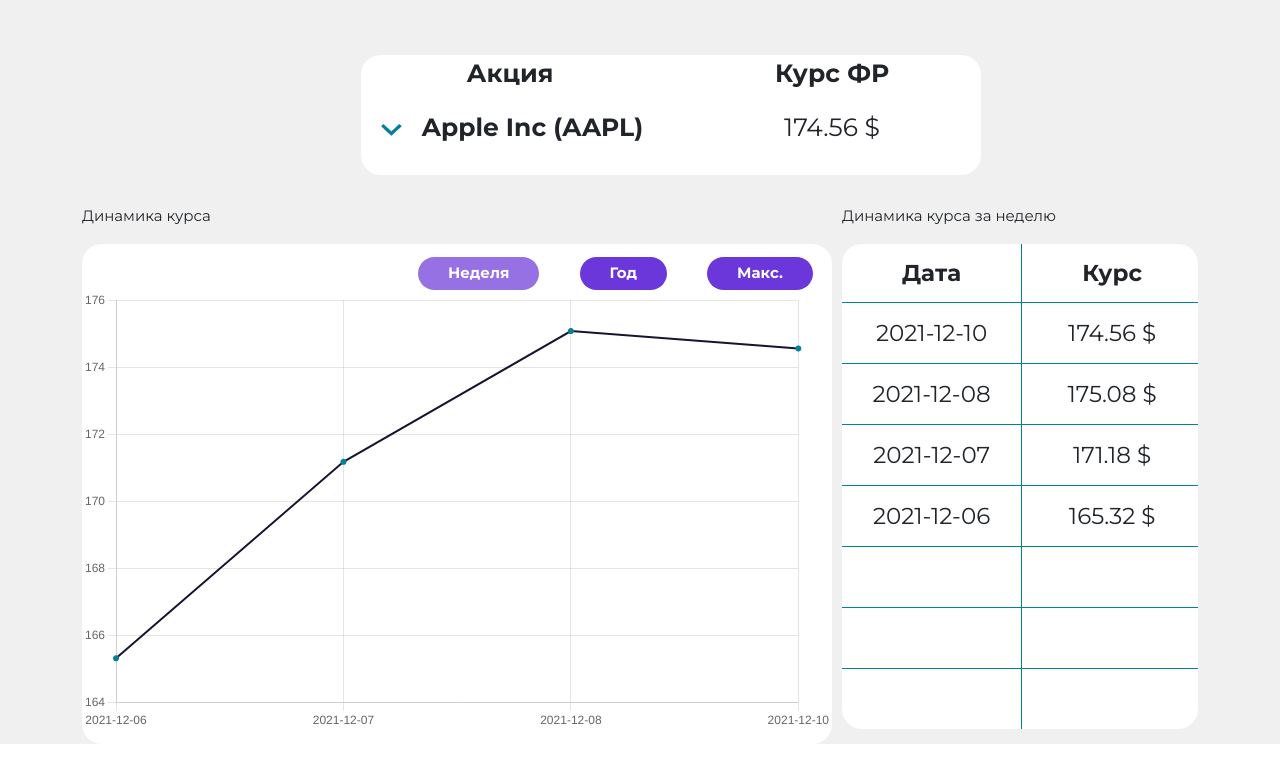
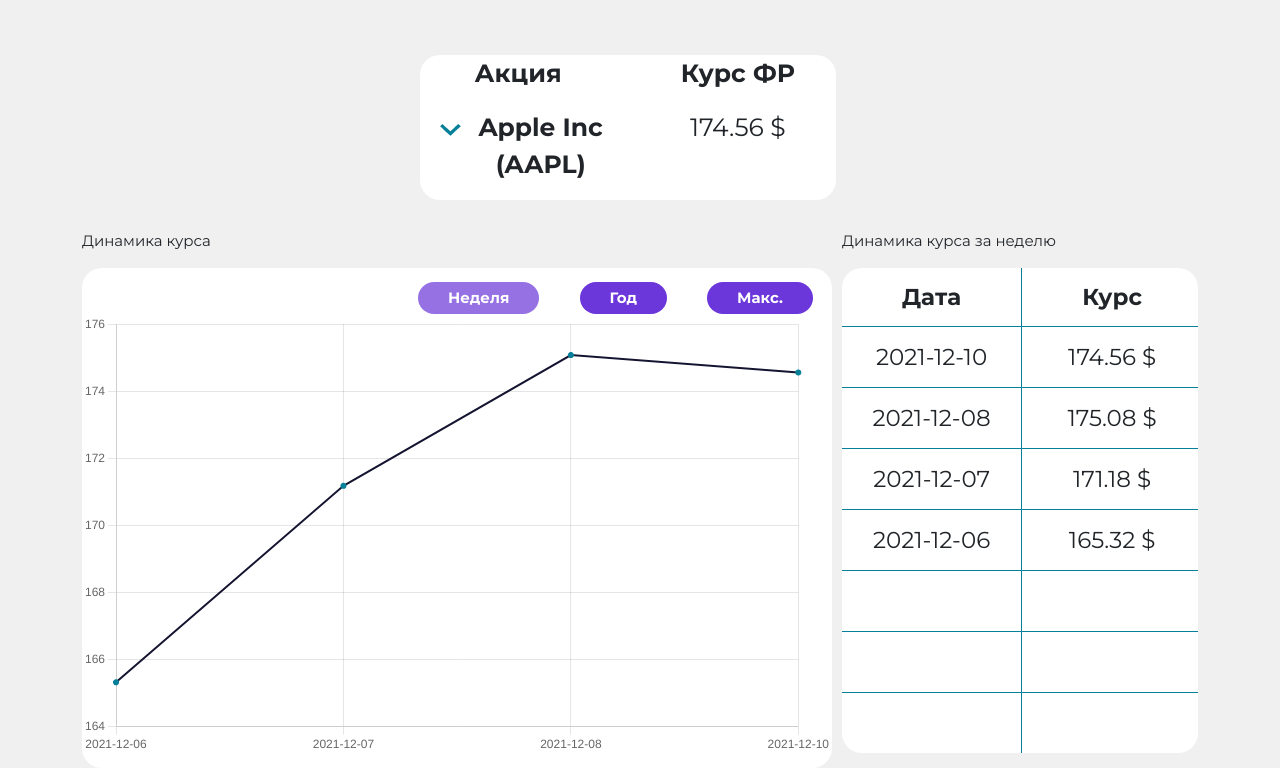
Before and after one commit to ReducetoLover/parsingval, a Django app: page /stock in a window 1280 px wide. Shown: the part 81-849 px from the top of the page. Before the commit the page ends 825 px from the top, so only its background shows below. Run offline with Django 3.2, Linux system fonts and the light colour scheme; some libraries are stand-ins or nearby versions.

Commit message:
fix style

```diff
--- a/testproject/main/static/css/style.css
+++ b/testproject/main/static/css/style.css
@@ -129,7 +129,7 @@ h2{
 .button:hover{
     transition: 1s;
     background-color:#8DB093;
-}}
+}
 .line-1{
     border-bottom: 1px solid black;
     width: 67%;
@@ -183,7 +183,7 @@ h2{
     font-size: 10px;
 }
 .button-1{
-    margin-top: -5px;xx
+    margin-top: -5px;
     font-family: 'Montserrat';
     font-size: 28px;
     border:none;
@@ -195,7 +195,7 @@ h2{
 }
 .block-graph{
     background-color: white;
-    width: 863px
+    width: 863px;
     height: 550px;
     border-radius: 20px;
 }
@@ -367,7 +367,7 @@ h2{
         padding:2px 20px;
     }
     .block-1-stock{
-        width: 415,4px;
+        width: 415.4px;
         min-height: 120px;
 }
 }
```
